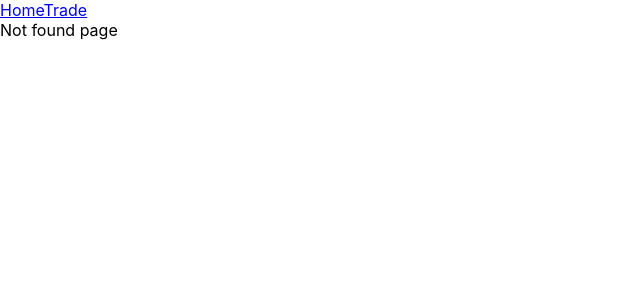
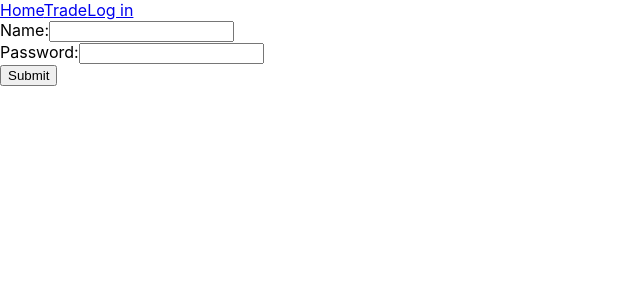
Before and after one commit to mard0n/bigcoin-exchange, a React (Create React App) app: page /login in a window 1280 px wide. Before the commit this address had no page. Shown: the top 300 px of the page, without its empty margins (0-640 px from the left). Built offline with nearby package versions, Linux system fonts and the light colour scheme.

Commit message:
Super simple protected route and auth implemented

```diff
--- a/package.json
+++ b/package.json
@@ -11,7 +11,8 @@
     "react-router-dom": "^6.2.1",
     "react-scripts": "5.0.0",
     "typescript": "^4.5.5",
-    "web-vitals": "^2.1.4"
+    "web-vitals": "^2.1.4",
+    "zustand": "^3.6.9"
   },
   "scripts": {
     "start": "react-scripts start",
--- /dev/null
+++ b/src/components/Login/index.tsx
@@ -0,0 +1,36 @@
+import React, { FC, SyntheticEvent, useRef } from 'react';
+import { useNavigate } from 'react-router-dom';
+import useStore from '../../state';
+
+interface LoginProps {}
+
+const Login: FC<LoginProps> = () => {
+  const nameInput = useRef<HTMLInputElement>(null);
+  const passwordInput = useRef<HTMLInputElement>(null);
+  const navigate = useNavigate();
+
+  const handleFormSubmit = (e: SyntheticEvent) => {
+    e.preventDefault();
+    useStore.setState({ isAuth: true, username: nameInput?.current?.value });
+    navigate('/');
+  };
+
+  return (
+    <form onSubmit={handleFormSubmit}>
+      <label htmlFor="name">Name:</label>
+      <input ref={nameInput} type="text" name="name" id="name" />
+      <br />
+      <label htmlFor="password">Password:</label>
+      <input
+        ref={passwordInput}
+        type="password"
+        name="password"
+        id="password"
+      />
+      <br />
+      <input type="submit" value="Submit" />
+    </form>
+  );
+};
+
+export default Login;
--- a/src/components/Navbar/index.tsx
+++ b/src/components/Navbar/index.tsx
@@ -1,14 +1,33 @@
 import React, { FC } from 'react';
 import { Link } from 'react-router-dom';
+import useStore from '../../state';
 
 interface NavbarProps {}
 
 const Navbar: FC<NavbarProps> = () => {
-  console.log('test');
+  const { isAuth, username } = useStore((state: any) => ({
+    isAuth: state.isAuth,
+    username: state.username,
+  }));
   return (
     <div>
       <Link to="/">Home</Link>
       <Link to="/trade">Trade</Link>
+      {isAuth ? (
+        <>
+          {username}
+          <button
+            type="button"
+            onClick={() => {
+              useStore.setState({ isAuth: false, username: '' });
+            }}
+          >
+            Log out
+          </button>
+        </>
+      ) : (
+        <Link to="/login">Log in</Link>
+      )}
     </div>
   );
 };
--- /dev/null
+++ b/src/components/ProtectedRoute/index.tsx
@@ -0,0 +1,13 @@
+import React, { FC } from 'react';
+import { Navigate, Outlet } from 'react-router-dom';
+import useStore from '../../state';
+
+interface ProtectedRouteProps {}
+
+const ProtectedRoute: FC<ProtectedRouteProps> = () => {
+  const isAuth = useStore((state: any) => state.isAuth);
+
+  return isAuth ? <Outlet /> : <Navigate to="/login" />;
+};
+
+export default ProtectedRoute;
--- a/src/index.tsx
+++ b/src/index.tsx
@@ -1,7 +1,9 @@
 import React from 'react';
 import ReactDOM from 'react-dom';
 import { BrowserRouter, Routes, Route } from 'react-router-dom';
+import Login from './components/Login';
 import Navbar from './components/Navbar';
+import ProtectedRoute from './components/ProtectedRoute';
 import './index.css';
 import Home from './pages/Home';
 import NotFound from './pages/NotFound';
@@ -13,7 +15,10 @@ ReactDOM.render(
       <Navbar />
       <Routes>
         <Route path="/" element={<Home />} />
-        <Route path="/trade" element={<Trade />} />
+        <Route path="/trade" element={<ProtectedRoute />}>
+          <Route index element={<Trade />} />
+        </Route>
+        <Route path="login" element={<Login />} />
         <Route path="*" element={<NotFound />} />
       </Routes>
     </BrowserRouter>
--- a/src/react-app-env.d.ts
+++ b/src/react-app-env.d.ts
@@ -1 +1,2 @@
 /// <reference types="react-scripts" />
+declare module 'zustand';
--- /dev/null
+++ b/src/state/index.ts
@@ -0,0 +1,8 @@
+import create from 'zustand';
+
+const useStore = create(() => ({
+  isAuth: false,
+  username: '',
+}));
+
+export default useStore;
```
Also changed, not shown: .eslintrc.json, 1 other file (tests, documents, lock files or other folders).
